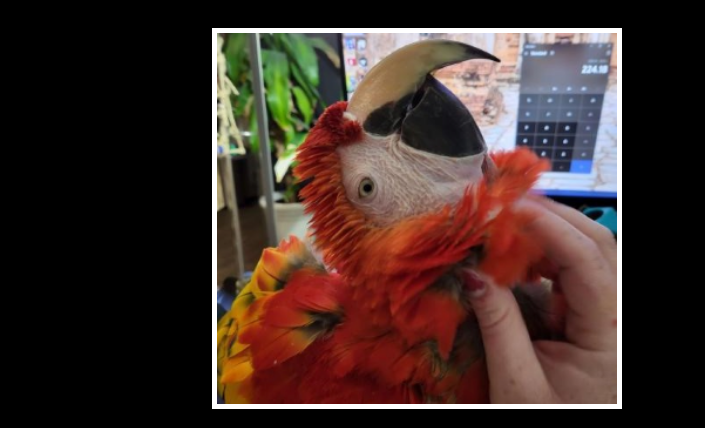
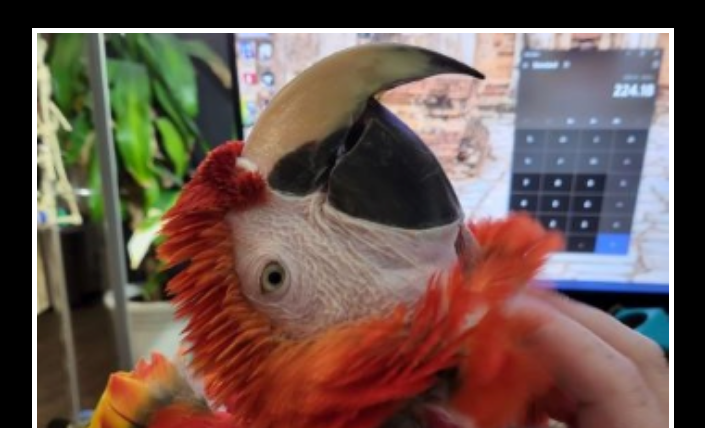
Before and after one commit to gammapack/Mamas-Baby, a plain HTML site: page index.html in a window 1280 px wide. Shown: the top 428 px of the page, without its empty margins (292-997 px from the left). Drawn offline with nearby package versions, Linux system fonts and the light colour scheme.

Commit message:
Update style.css

```diff
--- a/style.css
+++ b/style.css
@@ -21,9 +21,7 @@ div{
 }
 
 img{
-    max-width: 400px;
     margin-top: 20px;
     width: 100%;
     border: 5px solid white;
-    margin-left: 28.5%;
 }
```
